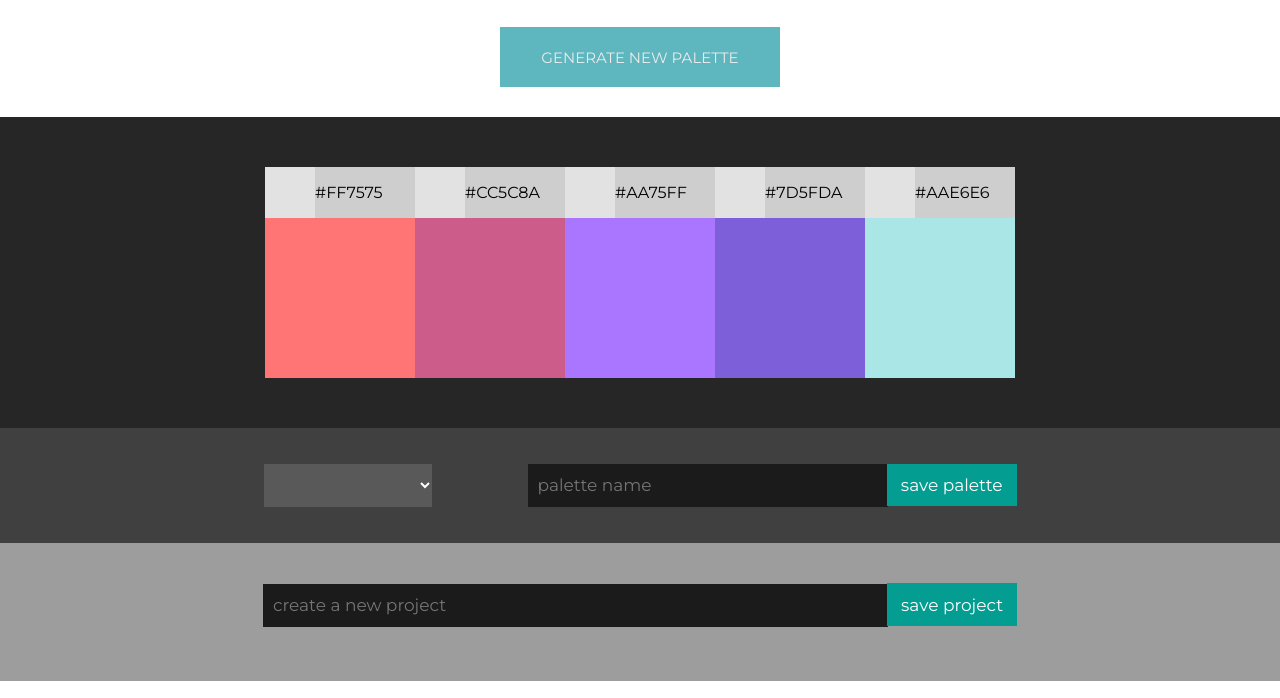
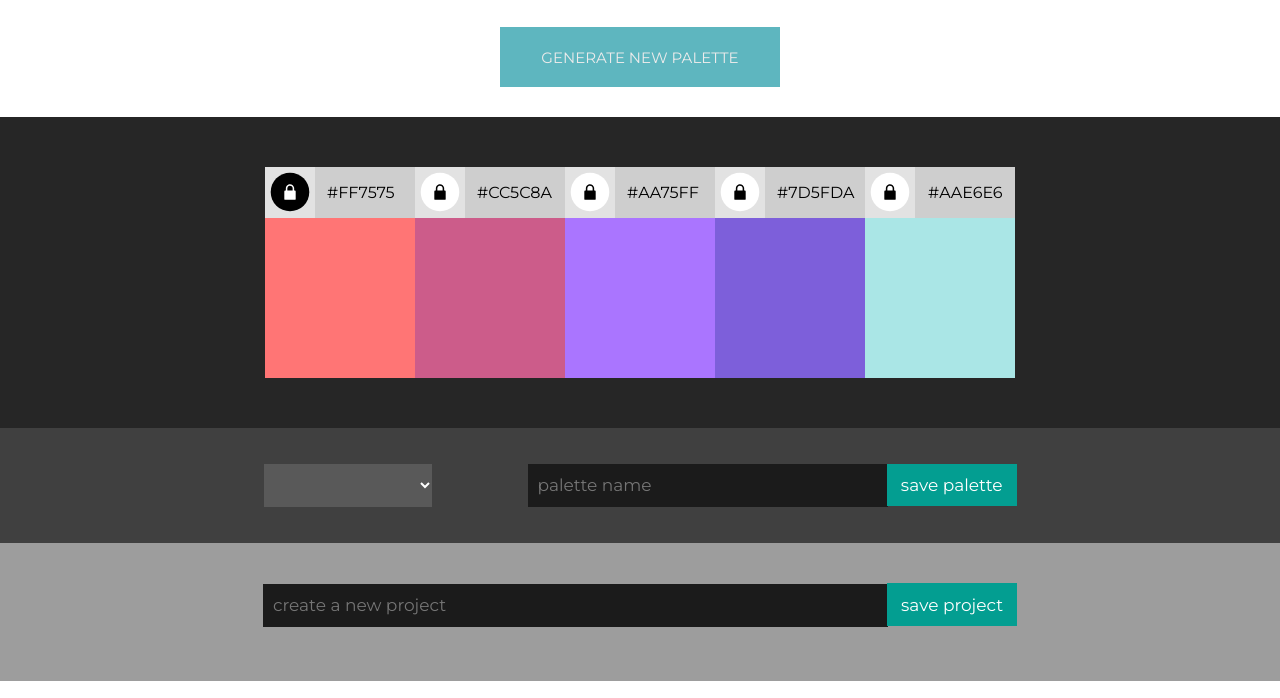
Before and after one commit to JorgeEdPerezGa/palette-picker-pwa, a website: page public/index.html in a window 1280 px wide. Both pictures are taken after a click on the button 290 px from the left and 294 px from the top of the page. Shown: the part 102-800 px from the top of the page. Drawn offline with nearby package versions, Linux system fonts and the light colour scheme; no server answers.

Commit message:
update buttons

```diff
--- a/public/scripts.js
+++ b/public/scripts.js
@@ -24,6 +24,7 @@ const handleSubmit = () => {
 function lockColor() {
   var colorBoxId = $(this).attr('color-box-id');
   $(`.${colorBoxId}`).toggleClass('.locked');
+  $(this).toggleClass('locked-button');
 }
 
 //fetch project
@@ -122,6 +123,15 @@ const handlePostProject = async () => {
 const postPalette = async () => {
   const colors = getColorCode();
   const id = $('.select-project').find(':selected').attr('class');
+  const newPalette = {
+    name: paletteNameInput.value,
+    color_0: colors[0],
+    color_1: colors[1],
+    color_2: colors[2],
+    color_3: colors[3],
+    color_4: colors[4]
+  }
+
   try {
     const url =`/api/v1/projects/${id}/palettes`;
     const postPalette = await fetch(url, {
@@ -129,14 +139,7 @@ const postPalette = async () => {
       headers: {
         "Content-Type": "application/json"
       },
-      body: JSON.stringify({
-        name: paletteNameInput.value,
-        color_0: colors[0],
-        color_1: colors[1],
-        color_2: colors[2],
-        color_3: colors[3],
-        color_4: colors[4]
-      })
+      body: JSON.stringify(newPalette)
     });
     if (postPalette.status > 299) {
       throw new Error('could not post palette');
@@ -146,6 +149,7 @@ const postPalette = async () => {
   } catch (error) {
     throw (error);
   }
+  await getPalettes({id});
 }
 
 const getColorCode = () => {
--- a/public/styles.css
+++ b/public/styles.css
@@ -20,6 +20,14 @@ select {
   border: 0;
   outline: 1px solid #404040;
   outline-offset: -1px;
+}
+
+button:focus{
+  outline: none;
+}
+
+input:focus{
+  outline: none;
 }
 
 .palette-picker-colors {
@@ -103,6 +111,7 @@ select {
 .project-name-input {
   height: 42px;
   width: 615px;
+  color: #9d9d9d;
   background: #1b1b1b;
   border: none;
   padding: 0 0 1px 10px;
@@ -137,12 +146,42 @@ select {
   padding: 40px 0 40px;
 }
 
-.color-code {
-  padding-left: 10px;
+.color-code-0 {
+  padding-left: 12px;
+}
+
+.color-code-1 {
+  padding-left: 12px;
+}
+
+.color-code-2 {
+  padding-left: 12px;
+}
+
+.color-code-3 {
+  padding-left: 12px;
+}
+
+.color-code-4 {
+  padding-left: 13px;
 }
 
 .lock-button {
   background: #e2e2e2;
+  background-image: url('./assets/lock.svg');
+  width: 50px;
+  height: 51px;
+  border: none;
+}
+
+.lock-button:hover {
+  background-image: url('./assets/lock-hover.svg');
+  cursor: pointer;
+}
+
+.locked-button {
+  background: #e2e2e2;
+  background-image: url('./assets/locked.svg');
   width: 50px;
   height: 51px;
   border: none;
@@ -197,7 +236,14 @@ select {
 
 .delete-project-button {
   background: #e2e2e2;
+  background-image: url('./assets/remove.svg');
   width: 50px;
   height: 51px;
   border: none;
 }
+
+.delete-project-button:hover {
+  background: #e2e2e2;
+  background-image: url('./assets/remove-hover.svg');
+  cursor: pointer;
+}
```
Also changed, not shown: public/assets/lock-hover.svg (added), public/assets/lock.svg (added), public/assets/locked.svg (added), public/assets/remove-hover.svg (added), public/assets/remove.svg (added), 2 other files.
